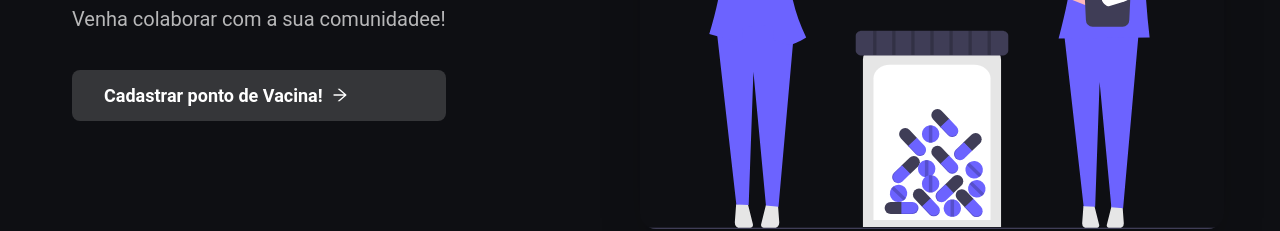
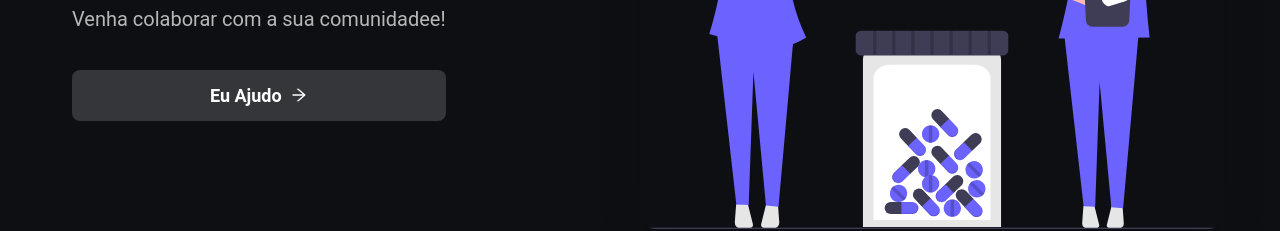
Before and after one commit to KayoRonald/euajudo-app, a React (Create React App) app: page / in a window 1280 px wide. Shown: the part 254-485 px from the top of the page. Built offline with nearby package versions, Linux system fonts and the light colour scheme.

Commit message:
name change

```diff
--- a/src/components/Button/Button.tsx
+++ b/src/components/Button/Button.tsx
@@ -16,8 +16,9 @@ export default function Button() {
       fontSize="lg"
       fontWeight="semibold"
       transition="all 0.2s"
+      style={{justifyContent: 'center'}}
     >
-      <Text>Cadastrar ponto de Vacina!</Text>
+      <Text>Eu Ajudo</Text>
       <Box as={AiOutlineArrowRight} display="inline-block" ml="2" />
     </HStack>
   )
```
